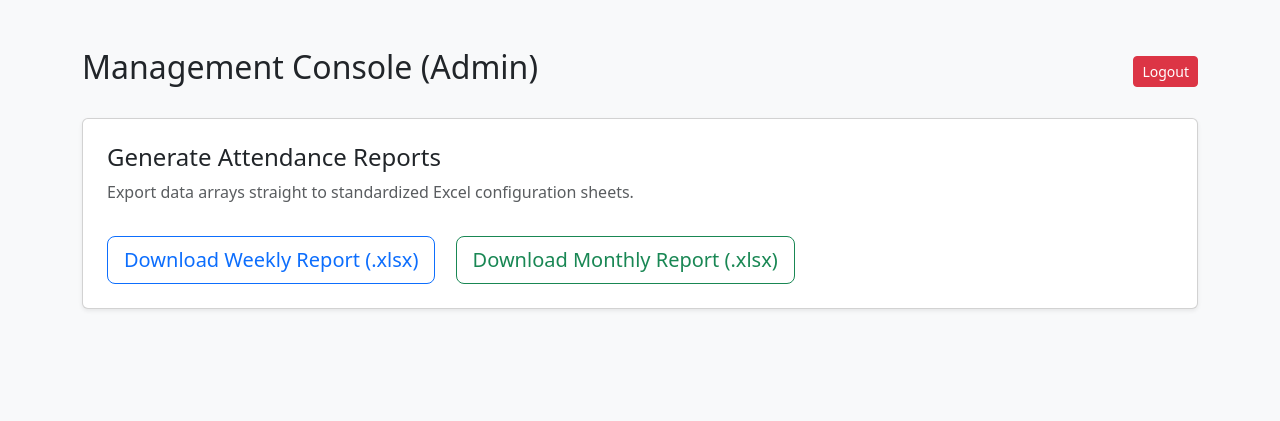
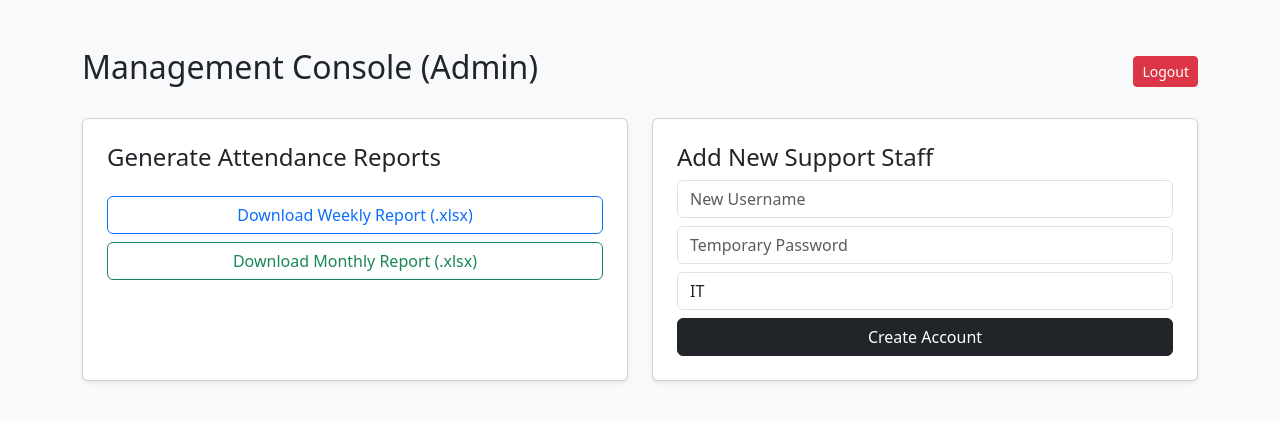
Before and after one commit to jacky1473/my-staff, a Flask app: page /admin in a window 1280 px wide. Shown: the top 421 px of the page. Run offline with Flask 3, Linux system fonts and the light colour scheme; the visitor is signed in with stand-in values (Sample User, id 1).

Commit message:
error fix and improve ui

```diff
--- a/app.py
+++ b/app.py
@@ -1,5 +1,6 @@
 import os
 import sqlite3
+import pytz
 from datetime import datetime, timedelta
 from flask import Flask, render_template, request, redirect, url_for, session, send_file, flash
 from werkzeug.security import generate_password_hash, check_password_hash
@@ -85,7 +86,6 @@ def login():
         else:
             flash('Invalid credentials. Please try again.')
     return render_template('login.html')
-
 @app.route('/clock', methods=['POST'])
 def clock():
     if 'user_id' not in session:
@@ -93,8 +93,13 @@ def clock():
 
     action = request.form['action']
     user_id = session['user_id']
-    today = datetime.now().strftime('%Y-%m-%d')
-    now_time = datetime.now().strftime('%H:%M:%S')
+
+    # Get exact local time
+    ist_timezone = pytz.timezone('Asia/Kolkata')
+    local_time = datetime.now(ist_timezone)
+
+    today = local_time.strftime('%Y-%m-%d')
+    now_time = local_time.strftime('%H:%M:%S')
 
     conn = get_db_connection()
     record = conn.execute('SELECT * FROM attendance WHERE user_id = ? AND date = ?', (user_id, today)).fetchone()
@@ -169,6 +174,28 @@ def export_excel(report_type):
 
     return send_file(output_path, as_attachment=True)
 
+@app.route('/add_user', methods=['POST'])
+def add_user():
+    if 'user_id' not in session or session['role'] != 'Admin':
+        return redirect(url_for('login'))
+
+    new_username = request.form['new_username']
+    new_password = generate_password_hash(request.form['new_password'])
+    department = request.form['department']
+
+    conn = get_db_connection()
+    try:
+        conn.execute("INSERT INTO users (username, password, department, role) VALUES (?, ?, ?, ?)",
+                     (new_username, new_password, department, 'Staff'))
+        conn.commit()
+        flash(f"User '{new_username}' added successfully to {department}!")
+    except sqlite3.IntegrityError:
+        flash("Error: That username already exists.")
+    finally:
+        conn.close()
+
+    return redirect(url_for('admin_dashboard'))
+
 @app.route('/logout')
 def logout():
     session.clear()
--- a/requirements.txt
+++ b/requirements.txt
@@ -2,3 +2,4 @@ Flask==3.0.2
 pandas==2.2.1
 openpyxl==3.1.2
 werkzeug==3.0.1
+pytz==2024.1
--- a/templates/admin.html
+++ b/templates/admin.html
@@ -1,7 +1,7 @@
 <!DOCTYPE html>
 <html>
 <head>
-    <title>Admin Panel - Reports</title>
+    <title>Admin Panel</title>
     <link href="https://cdn.jsdelivr.net/npm/bootstrap@5.3.0/dist/css/bootstrap.min.css" rel="stylesheet">
 </head>
 <body class="bg-light">
@@ -10,12 +10,46 @@
             <h2>Management Console (Admin)</h2>
             <a href="/logout" class="btn btn-danger btn-sm">Logout</a>
         </div>
-        <div class="card p-4 shadow-sm">
-            <h4>Generate Attendance Reports</h4>
-            <p class="text-muted">Export data arrays straight to standardized Excel configuration sheets.</p>
-            <div class="mt-3">
-                <a href="/export/weekly" class="btn btn-outline-primary btn-lg me-3">Download Weekly Report (.xlsx)</a>
-                <a href="/export/monthly" class="btn btn-outline-success btn-lg">Download Monthly Report (.xlsx)</a>
+
+        {% with messages = get_flashed_messages() %}
+            {% if messages %}
+                {% for msg in messages %}<div class="alert alert-success">{{ msg }}</div>{% endfor %}
+            {% endif %}
+        {% endwith %}
+
+        <div class="row">
+            <div class="col-md-6 mb-4">
+                <div class="card p-4 shadow-sm h-100">
+                    <h4>Generate Attendance Reports</h4>
+                    <div class="mt-3">
+                        <a href="/export/weekly" class="btn btn-outline-primary w-100 mb-2">Download Weekly Report (.xlsx)</a>
+                        <a href="/export/monthly" class="btn btn-outline-success w-100">Download Monthly Report (.xlsx)</a>
+                    </div>
+                </div>
+            </div>
+
+            <div class="col-md-6 mb-4">
+                <div class="card p-4 shadow-sm h-100">
+                    <h4>Add New Support Staff</h4>
+                    <form action="/add_user" method="POST">
+                        <div class="mb-2">
+                            <input type="text" name="new_username" class="form-control" placeholder="New Username" required>
+                        </div>
+                        <div class="mb-2">
+                            <input type="password" name="new_password" class="form-control" placeholder="Temporary Password" required>
+                        </div>
+                        <div class="mb-2">
+                            <select name="department" class="form-control" required>
+                                <option value="IT">IT</option>
+                                <option value="MIS">MIS</option>
+                                <option value="QA">QA</option>
+                                <option value="TL">TL</option>
+                                <option value="Manager">Manager</option>
+                            </select>
+                        </div>
+                        <button type="submit" class="btn btn-dark w-100">Create Account</button>
+                    </form>
+                </div>
             </div>
         </div>
     </div>
```
